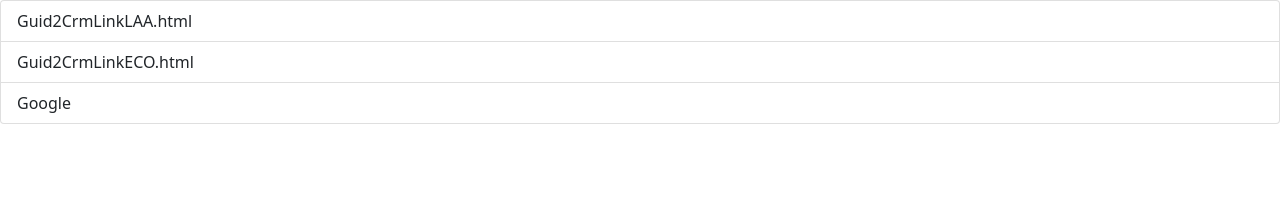
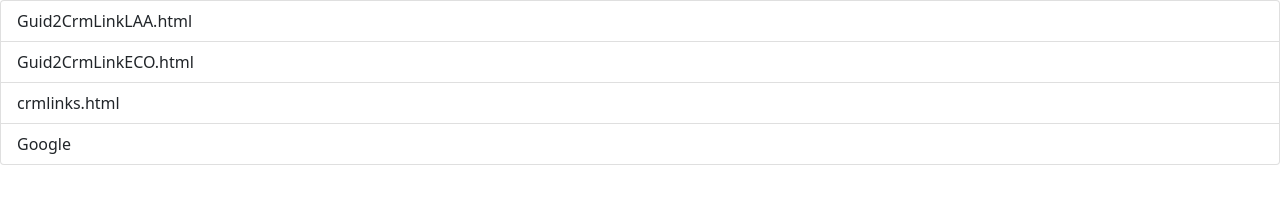
Before and after one commit to k40569/k40569.github.io, a plain HTML site: page index.html in a window 1280 px wide. Drawn offline with nearby package versions, Linux system fonts and the light colour scheme.

Commit message:
Update index.html

```diff
--- a/index.html
+++ b/index.html
@@ -13,6 +13,7 @@
 			const list = [
 				"Guid2CrmLinkLAA.html",
 				"Guid2CrmLinkECO.html",
+				"crmlinks.html",
 				"Google\\https://google.ca"];
 			list.forEach(function(e) {
 				var caption = e.substr(0, e.indexOf("\\"));
```
